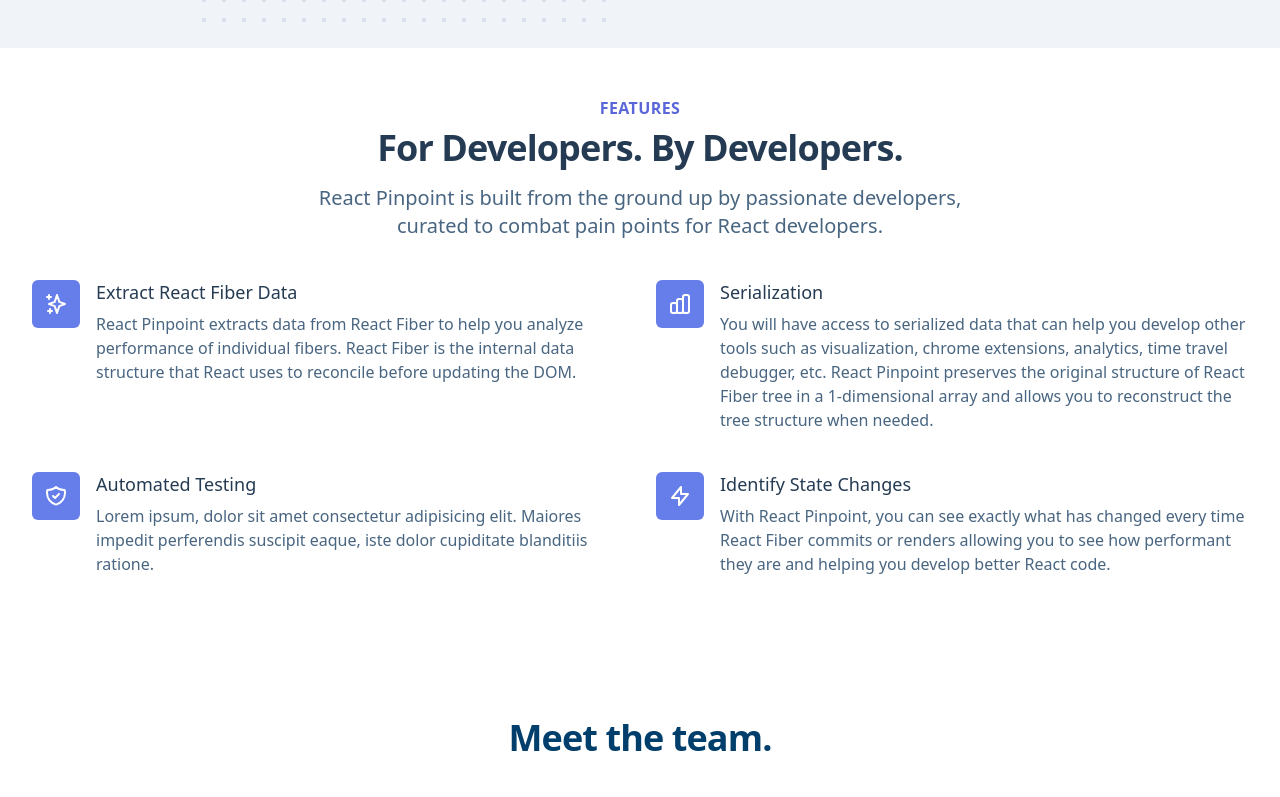
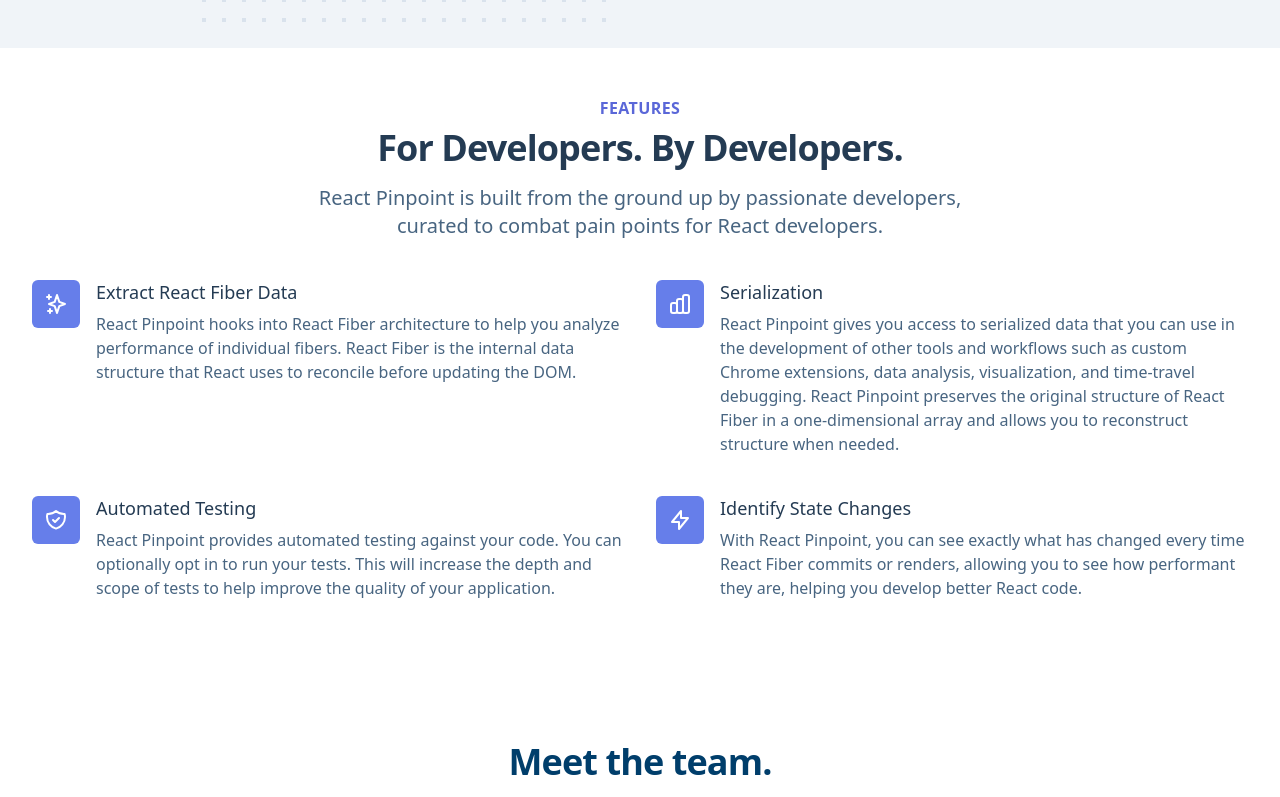
Before and after one commit to ReactPinpoint/react-pinpoint-website, a Next.js app: page / in a window 1280 px wide. Shown: the part 482-1279 px from the top of the page. Built offline with nearby package versions, Linux system fonts and the light colour scheme; what @tailwindcss/ui would draw is missing.

Commit message:
Update description on landing page

```diff
--- a/pages/index.js
+++ b/pages/index.js
@@ -190,7 +190,7 @@
                       <div className="ml-4">
                         <h4 className="text-lg font-medium leading-6 text-neutral-900">Extract React Fiber Data</h4>
                         <p className="mt-2 text-base leading-6 text-neutral-700">
-                          React Pinpoint extracts data from React Fiber to help you analyze performance of individual fibers. React Fiber is the
+                          React Pinpoint hooks into React Fiber architecture to help you analyze performance of individual fibers. React Fiber is the
                           internal data structure that React uses to reconcile before updating the DOM.
                         </p>
                       </div>
@@ -214,9 +214,9 @@
                       <div className="ml-4">
                         <h4 className="text-lg font-medium leading-6 text-neutral-900">Serialization</h4>
                         <p className="mt-2 text-base leading-6 text-neutral-700">
-                          You will have access to serialized data that can help you develop other tools such as visualization, chrome extensions,
-                          analytics, time travel debugger, etc. React Pinpoint preserves the original structure of React Fiber tree in a 1-dimensional
-                          array and allows you to reconstruct the tree structure when needed.
+                          React Pinpoint gives you access to serialized data that you can use in the development of other tools and workflows such as
+                          custom Chrome extensions, data analysis, visualization, and time-travel debugging. React Pinpoint preserves the original
+                          structure of React Fiber in a one-dimensional array and allows you to reconstruct structure when needed.
                         </p>
                       </div>
                     </div>
@@ -239,8 +239,8 @@
                       <div className="ml-4">
                         <h4 className="text-lg font-medium leading-6 text-neutral-900">Automated Testing</h4>
                         <p className="mt-2 text-base leading-6 text-neutral-700">
-                          Lorem ipsum, dolor sit amet consectetur adipisicing elit. Maiores impedit perferendis suscipit eaque, iste dolor cupiditate
-                          blanditiis ratione.
+                          React Pinpoint provides automated testing against your code. You can optionally opt in to run your tests. This will increase
+                          the depth and scope of tests to help improve the quality of your application.
                         </p>
                       </div>
                     </div>
@@ -258,8 +258,8 @@
                       <div className="ml-4">
                         <h4 className="text-lg font-medium leading-6 text-neutral-900">Identify State Changes</h4>
                         <p className="mt-2 text-base leading-6 text-neutral-700">
-                          With React Pinpoint, you can see exactly what has changed every time React Fiber commits or renders allowing you to see how
-                          performant they are and helping you develop better React code.
+                          With React Pinpoint, you can see exactly what has changed every time React Fiber commits or renders, allowing you to see how
+                          performant they are, helping you develop better React code.
                         </p>
                       </div>
                     </div>
```
